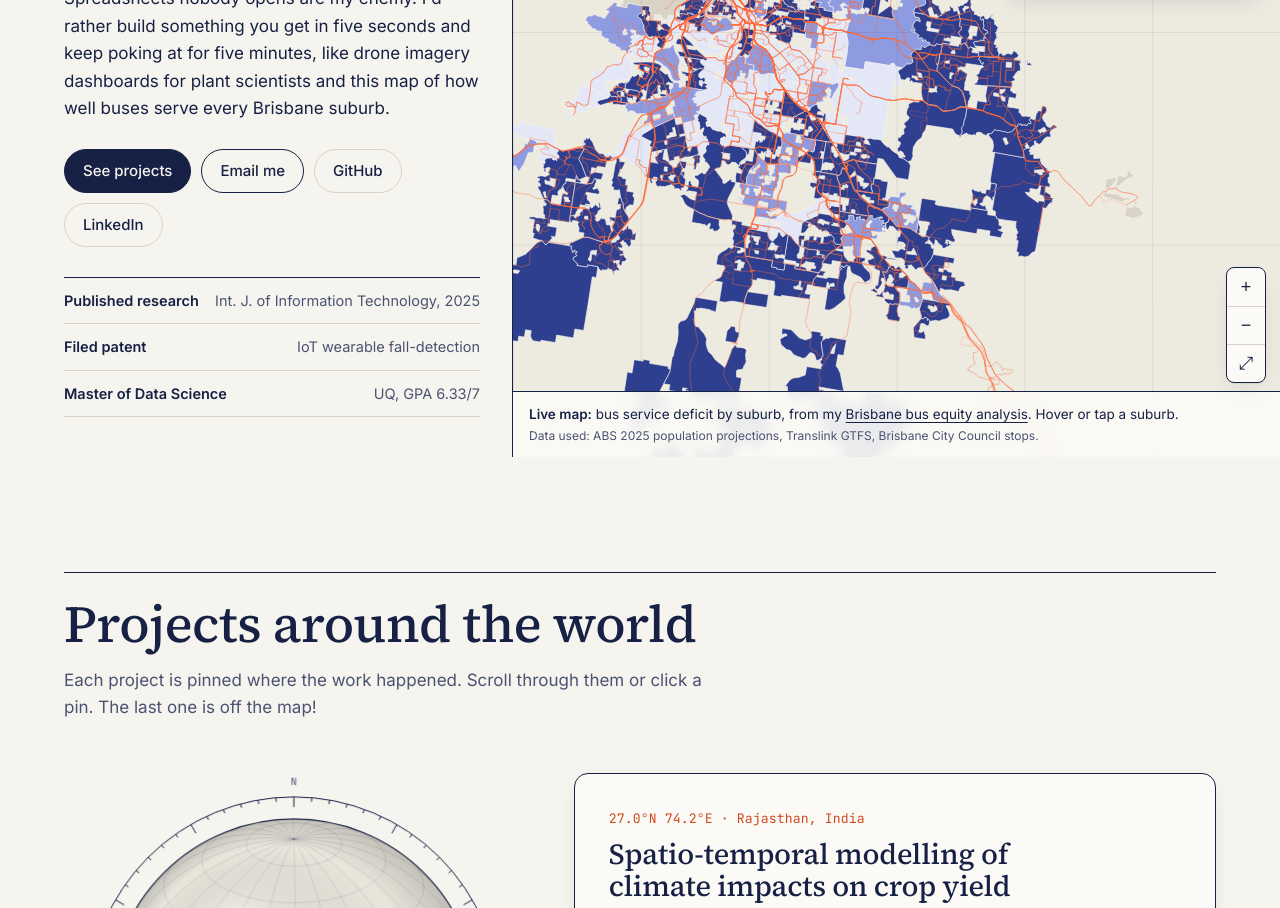
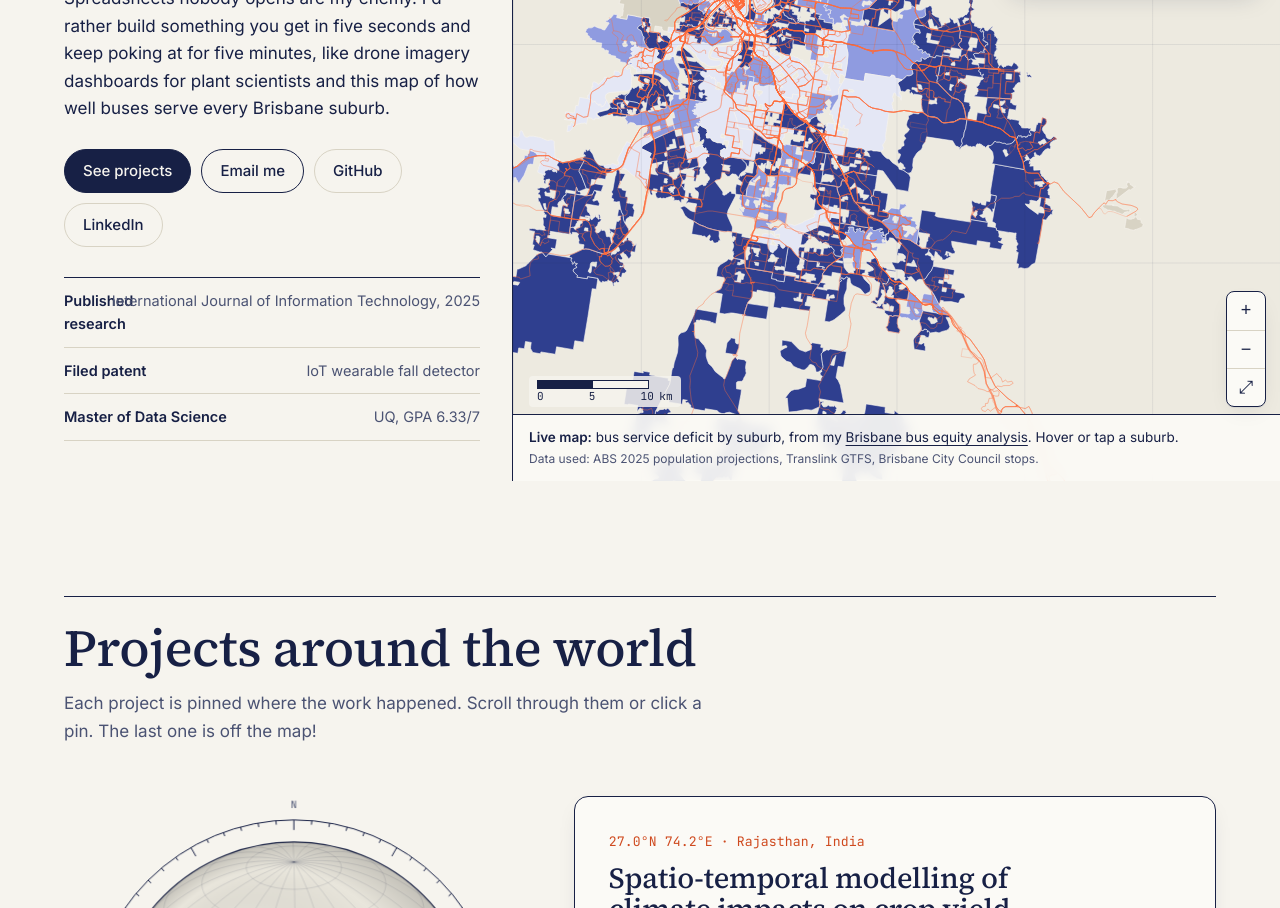
Before and after one commit to zwubhi/zwubhi.github.io, a plain HTML site: page index.html in a window 1280 px wide. Shown: the part 449-1357 px from the top of the page. Drawn offline with Linux system fonts and the light colour scheme.

Commit message:
updated files

```diff
--- a/css/style-v4.css
+++ b/css/style-v4.css
@@ -155,8 +155,7 @@ a:hover { color: var(--accent); }
 :root:not([data-theme="dark"]) .routes path { stroke-opacity: .32; }
 .stops circle { fill: var(--paper); stroke: var(--ink); stroke-width: 1.6; vector-effect: non-scaling-stroke; }
 .stops circle:hover { fill: var(--route); }
-.map-coords { position: absolute; top: 14px; left: 16px; z-index: 3; color: var(--ink-2); background: color-mix(in srgb, var(--paper) 80%, transparent); padding: 3px 8px; border-radius: 4px; }
-.map-north { position: absolute; top: 46px; left: 16px; width: 38px; z-index: 3; }
+.map-north { position: absolute; top: 14px; left: 16px; width: 38px; z-index: 3; }
 .map-north circle { fill: color-mix(in srgb, var(--paper) 85%, transparent); stroke: var(--ink); stroke-width: 1; }
 .map-north path { fill: var(--ink); }
 .map-north text { display: none; }
@@ -191,6 +190,14 @@ input[type="radio"], input[type="checkbox"] { accent-color: var(--c-under); widt
 .map-zoom button { width: 38px; height: 38px; border: 0; background: none; color: var(--ink); font-size: 18px; cursor: pointer; }
 .map-zoom button + button { border-top: 1px solid var(--line); }
 .map-zoom button:hover { background: var(--paper-2); }
+.map-scale { position: absolute; left: 16px; bottom: 74px; z-index: 3; display: grid; grid-template-columns: auto auto; align-items: center; column-gap: 6px; row-gap: 1px; font-size: 11px; line-height: 1.2; color: var(--ink); background: color-mix(in srgb, var(--paper) 85%, transparent); padding: 4px 8px; border-radius: 4px; }
+.map-scale .bar { display: block; box-sizing: content-box; height: 7px; width: 80px; border: 1px solid var(--ink); background: linear-gradient(90deg, var(--ink) 50%, var(--paper) 50%); }
+.map-scale .ticks { grid-column: 1; grid-row: 2; position: relative; height: 1.2em; }
+.map-scale .ticks span { position: absolute; top: 0; white-space: nowrap; }
+.map-scale .t0 { left: 0; }
+.map-scale .t1 { left: 50%; transform: translateX(-50%); }
+.map-scale .t2 { right: 0; transform: translateX(50%); }
+.map-scale .unit { grid-column: 2; grid-row: 2; padding-left: 4px; }
 .map-tip {
   position: absolute; z-index: 6; pointer-events: none;
   background: var(--ink); color: var(--paper);
@@ -406,6 +413,7 @@ input[type="radio"], input[type="checkbox"] { accent-color: var(--c-under); widt
   .map-panel { position: relative; top: auto; right: auto; width: auto; grid-row: 2; margin: 0; border-radius: 0; border-width: 1px 0 0; box-shadow: none; backdrop-filter: none; }
   .map-cap { position: relative; grid-row: 3; }
   .map-zoom { top: calc(62svh - 132px); bottom: auto; }
+  .map-scale { top: calc(62svh - 46px); bottom: auto; }
   .edu, .footer-in { grid-template-columns: minmax(0, 1fr); }
   .facts div { grid-template-columns: minmax(0, 1fr); gap: 0; }
   .facts dd { text-align: left; }
--- a/index.html
+++ b/index.html
@@ -59,8 +59,8 @@
       <a class="btn btn-ghost" href="https://www.linkedin.com/in/zwubhi" target="_blank" rel="noopener">LinkedIn</a>
     </div>
     <dl class="facts">
-      <div><dt>Published research</dt><dd>Int. J. of Information Technology, 2025</dd></div>
-      <div><dt>Filed patent</dt><dd>IoT wearable fall-detection</dd></div>
+      <div><dt>Published research</dt><dd>International Journal of Information Technology, 2025</dd></div>
+      <div><dt>Filed patent</dt><dd>IoT wearable fall detector</dd></div>
       <div><dt>Master of Data Science</dt><dd>UQ, GPA 6.33/7</dd></div>
     </dl>
   </div>
@@ -70,7 +70,6 @@
       <img class="map-fallback" src="images/map-static.png" alt="Map of Brisbane SA2 suburbs shaded by bus service deficit category, with bus routes" width="1200" height="900">
     </div>
     <div class="map-grid" aria-hidden="true"></div>
-    <div class="map-coords mono" id="map-coords" aria-hidden="true">27.4700°S 153.0300°E</div>
     <div class="map-north" aria-hidden="true"><svg viewBox="0 0 40 40"><circle cx="20" cy="20" r="18"/><path d="M20 6 L26 26 L20 22 L14 26 Z"/><text x="20" y="38">N</text></svg></div>
 
     <div class="map-panel" id="map-panel" hidden>
@@ -96,6 +95,7 @@
       <button type="button" data-zoom="out" aria-label="Zoom out">−</button>
       <button type="button" data-zoom="reset" aria-label="Reset view">⤢</button>
     </div>
+    <div class="map-scale mono" id="map-scale" aria-hidden="true"><span class="bar"></span><span class="unit">km</span><span class="ticks"><span class="t0">0</span><span class="t1">2.5</span><span class="t2">5</span></span></div>
     <div class="map-tip" id="map-tip" role="status" hidden></div>
 
     <figcaption class="map-cap">
@@ -148,7 +148,7 @@
         <h3>Brisbane bus service equity analysis</h3>
         <p class="p-meta">Independent QGIS project</p>
         <p>I joined ABS 2025 population projections to SA1 and SA2 boundaries, rebuilt every route from Translink's GTFS feed, processed 2.88 million scheduled stop departures and aggregated them to suburbs with spatial joins.</p>
-        <p class="p-result"><span class="num mono">138 of 227</span> suburbs are under-served. The most under-served include fast-growing outer suburbs, Chambers Flat–Logan Reserve and Yarrabilba, and dense inner suburbs such as Kangaroo Point.</p>
+        <p class="p-result"><span class="num mono">138 of 227</span> suburbs are under-served. The most under-served include fast-growing outer suburbs such as Chambers Flat–Logan Reserve and Yarrabilba, and dense inner suburbs such as Kangaroo Point.</p>
         <p class="p-limit">Future work: add ABS car ownership data to flag suburbs where few households have a car and buses are critical.</p>
         <ul class="tags"><li>QGIS</li><li>GTFS</li><li>ABS SA1/SA2</li><li>Spatial joins</li></ul>
         <div class="p-links"><a class="p-link" href="#map">Explore it on the map</a><a class="p-link" href="https://github.com/zwubhi/brisbane-bus-service-deficit" target="_blank" rel="noopener">View on GitHub</a></div>
@@ -173,7 +173,7 @@
         <p class="p-meta">IoT wearable project</p>
         <p>FALLERT is worn as a waistband. It combines an accelerometer, gyroscope, barometer and heart-rate sensor to detect a fall from everyday movement and estimate the impact. A NodeMCU (ESP8266) with a SIM800 module sends Wi-Fi and SMS alerts to carers.</p>
         <p class="p-result"><span class="num mono">Patent filed</span> for the working prototype.</p>
-        <p class="p-limit">Impact: carers are alerted automatically by Wi-Fi and SMS, so an older person living alone can get help without having to call for it.</p>
+        <p class="p-limit">Impact: carers are alerted automatically, so an older person living alone can get help without having to call for it.</p>
         <ul class="tags"><li>Accelerometer</li><li>Gyroscope</li><li>Barometer</li><li>Heart-rate sensor</li></ul>
       </article>
 
@@ -193,7 +193,7 @@
 
       <article class="project" id="p-moon" data-moon="1" data-lat="0" data-lon="0" data-place="The Moon">
         <p class="p-loc mono">To the moon and back</p>
-        <h3>Moon craters detection</h3>
+        <h3>Moon crater detection</h3>
         <p>Labelled 29 lunar surface images manually, cleaned them with OpenCV sharpening and noise filters, and fine-tuned a pretrained YOLOv5 detector for a single crater class.</p>
         <p class="p-result"><span class="num mono">0.56 mAP</span> on the validation images.</p>
         <p class="p-limit">With only 29 images this is a proof of concept.</p>
@@ -223,7 +223,7 @@
     </li>
 
     <li class="stop" data-city="chennai">
-      <div class="stop-label mono">Aug 2022 – May 2023</div>
+      <div class="stop-label mono">Aug 2022–May 2023</div>
       <article class="job" id="j-vitdsc">
         <h3>Content Head</h3>
         <p class="job-org">Data Science Club, Vellore Institute of Technology, Chennai, India</p>
@@ -236,7 +236,7 @@
     </li>
 
     <li class="stop" data-city="chennai">
-      <div class="stop-label mono">Jun 2023 – Jul 2023</div>
+      <div class="stop-label mono">Jun 2023–Jul 2023</div>
       <article class="job" id="j-bhive" data-skills="bi">
         <h3>Data Analyst Intern</h3>
         <p class="job-org"><a href="https://www.linkedin.com/company/bhive-technologies/" target="_blank" rel="noopener">Bhive Technologies</a>, Chennai, India</p>
@@ -250,7 +250,7 @@
     </li>
 
     <li class="stop" data-city="goldcoast">
-      <div class="stop-label mono">Dec 2025 – Jan 2026</div>
+      <div class="stop-label mono">Dec 2025–Jan 2026</div>
       <article class="job" id="j-chatstat" data-skills="bi">
         <h3>Product Analyst Intern</h3>
         <p class="job-org"><a href="https://www.linkedin.com/company/chatstat/" target="_blank" rel="noopener">Chatstat</a>, Gold Coast, Australia</p>
@@ -259,7 +259,7 @@
     </li>
 
     <li class="stop" data-city="brisbane">
-      <div class="stop-label mono">Jan – Mar 2026</div>
+      <div class="stop-label mono">Jan 2026–Mar 2026</div>
       <article class="job" id="j-aemo" data-skills="bi eng">
         <h3>Business Analyst Intern</h3>
         <p class="job-org"><a href="https://www.linkedin.com/company/australian-energy-market-operator/" target="_blank" rel="noopener">Australian Energy Market Operator</a>, Brisbane, Australia</p>
@@ -272,7 +272,7 @@
     </li>
 
     <li class="stop" data-city="brisbane">
-      <div class="stop-label mono">Jul 2026 – Present</div>
+      <div class="stop-label mono">Jul 2026–Present</div>
       <article class="job" id="j-toastmasters">
         <h3>Founding Charter Member</h3>
         <p class="job-org"><a href="https://www.linkedin.com/company/brisbane-northside-multicultural-toastmasters-club/" target="_blank" rel="noopener">Brisbane North Multicultural Toastmasters Club</a>, Brisbane, Australia</p>
@@ -281,7 +281,7 @@
     </li>
 
     <li class="stop" data-city="remote">
-      <div class="stop-label mono">Aug 2026 – Present</div>
+      <div class="stop-label mono">Aug 2026–Present</div>
       <article class="job" id="j-mercor" data-skills="">
         <h3>Generalist Expert (freelance)</h3>
         <p class="job-org"><a href="https://www.linkedin.com/company/mercor-ai/" target="_blank" rel="noopener">Mercor</a>, Remote</p>
@@ -290,13 +290,13 @@
     </li>
 
     <li class="stop" data-city="goldcoast">
-      <div class="stop-label mono">Sep 2026 – Present</div>
+      <div class="stop-label mono">Sep 2026–Present</div>
       <article class="job" id="j-gchhs" data-skills="ml eng bi">
         <h3>Data and Reporting Intern</h3>
         <p class="job-org"><a href="https://www.linkedin.com/company/gold-coast-hospital-and-health-service/" target="_blank" rel="noopener">Gold Coast Hospital and Health Service</a>, Gold Coast, Australia</p>
         <ul>
           <li>Modelled 800,000+ workforce records for 1,200+ staff to understand role changes.</li>
-          <li>Deployed LightGBM models to predict a move of role, position, department or facility within 12 months (ROC-AUC 0.76) and exits (0.72), explained with SHAP.</li>
+          <li>Deployed LightGBM models to predict whether staff would change role, position, department or facility within 12 months (ROC-AUC 0.76) or leave (0.72), explained with SHAP.</li>
           <li>Built a scheduled Microsoft Fabric pipeline that refreshes the predictions for workforce planning.</li>
           <li>Automated the fortnightly Emergent Leave compliance review with Power Automate and Office Scripts.</li>
         </ul>
@@ -305,7 +305,7 @@
     </li>
 
     <li class="stop" data-city="brisbane">
-      <div class="stop-label mono">Sep 2026 – Present</div>
+      <div class="stop-label mono">Sep 2026–Present</div>
       <article class="job" id="j-appn" data-skills="geo eng ml">
         <h3>Associate Research Assistant</h3>
         <p class="job-org"><a href="https://www.linkedin.com/company/australian-plant-phenomics-facility/" target="_blank" rel="noopener">Australian Plant Phenomics Network</a>, Brisbane, Australia</p>
@@ -313,7 +313,7 @@
           <li>Built a geospatial dashboard for viewing plot-level drone imagery and vegetation indices without GIS software.</li>
           <li>Built a browser-based plot designer that exports GIS-ready trial layouts in each project's coordinate system.</li>
           <li>Replaced manual downloads from the Hiphen Cloverfield API with scheduled ingestion into the research data repository.</li>
-          <li>Built a browser-based web app around an existing YOLO11 sorghum head-count model, making it easy for researchers to run counts and fix missed detections.</li>
+          <li>Developed a browser-based web app around an existing YOLO11 sorghum head-count model, making it easy for researchers to run counts and fix missed detections.</li>
         </ul>
         <p class="job-tech mono">Python · PyQGIS · geopandas · rasterio · JavaScript · FastAPI · ARDC Nectar</p>
       </article>
@@ -351,7 +351,7 @@
       <li data-skills="ml geo"><button type="button" class="flip" aria-pressed="false"><span class="flip-inner"><span class="face front"><span class="flip-title">Craters on the Moon</span><span class="dots"></span><svg class="flip-ico" viewBox="0 0 16 16" aria-hidden="true"><path d="M13 6.5A5.2 5.2 0 0 0 3.6 4.4M3 9.5a5.2 5.2 0 0 0 9.4 2.1" fill="none" stroke="currentColor" stroke-width="1.4" stroke-linecap="round"/><path d="M3.2 1.8v2.9h2.9M12.8 14.2v-2.9H9.9" fill="none" stroke="currentColor" stroke-width="1.4" stroke-linecap="round" stroke-linejoin="round"/></svg></span><span class="face back">With a small team and only 29 images, we had to be resourceful. I learnt that a proof of concept is a good place to start, not a failure.</span></span></button></li>
       <li data-skills="eng"><button type="button" class="flip" aria-pressed="false"><span class="flip-inner"><span class="face front"><span class="flip-title">FALLERT wearable</span><span class="dots"></span><svg class="flip-ico" viewBox="0 0 16 16" aria-hidden="true"><path d="M13 6.5A5.2 5.2 0 0 0 3.6 4.4M3 9.5a5.2 5.2 0 0 0 9.4 2.1" fill="none" stroke="currentColor" stroke-width="1.4" stroke-linecap="round"/><path d="M3.2 1.8v2.9h2.9M12.8 14.2v-2.9H9.9" fill="none" stroke="currentColor" stroke-width="1.4" stroke-linecap="round" stroke-linejoin="round"/></svg></span><span class="face back">Good design starts with comfort, not just function. Many older people in India already wear waistbands for back pain, so we built the fall detector into one.</span></span></button></li>
       <li data-skills="bi"><button type="button" class="flip" aria-pressed="false"><span class="flip-inner"><span class="face front"><span class="flip-title">Business dashboards</span><span class="dots"></span><svg class="flip-ico" viewBox="0 0 16 16" aria-hidden="true"><path d="M13 6.5A5.2 5.2 0 0 0 3.6 4.4M3 9.5a5.2 5.2 0 0 0 9.4 2.1" fill="none" stroke="currentColor" stroke-width="1.4" stroke-linecap="round"/><path d="M3.2 1.8v2.9h2.9M12.8 14.2v-2.9H9.9" fill="none" stroke="currentColor" stroke-width="1.4" stroke-linecap="round" stroke-linejoin="round"/></svg></span><span class="face back">Pulling data from different sources taught me to stay organised and to question every number before it reaches a report.</span></span></button></li>
-      <li data-skills="bi eng"><button type="button" class="flip" aria-pressed="false"><span class="flip-inner"><span class="face front"><span class="flip-title">Stakeholder data clean-up</span><span class="dots"></span><svg class="flip-ico" viewBox="0 0 16 16" aria-hidden="true"><path d="M13 6.5A5.2 5.2 0 0 0 3.6 4.4M3 9.5a5.2 5.2 0 0 0 9.4 2.1" fill="none" stroke="currentColor" stroke-width="1.4" stroke-linecap="round"/><path d="M3.2 1.8v2.9h2.9M12.8 14.2v-2.9H9.9" fill="none" stroke="currentColor" stroke-width="1.4" stroke-linecap="round" stroke-linejoin="round"/></svg></span><span class="face back">Cleaning 100,000+ records is slow, detailed work. It taught me attention to detail, that small errors left alone grow into big ones, and to appreciate coffee as a non-coffee person.</span></span></button></li>
+      <li data-skills="bi eng"><button type="button" class="flip" aria-pressed="false"><span class="flip-inner"><span class="face front"><span class="flip-title">Stakeholder data clean-up</span><span class="dots"></span><svg class="flip-ico" viewBox="0 0 16 16" aria-hidden="true"><path d="M13 6.5A5.2 5.2 0 0 0 3.6 4.4M3 9.5a5.2 5.2 0 0 0 9.4 2.1" fill="none" stroke="currentColor" stroke-width="1.4" stroke-linecap="round"/><path d="M3.2 1.8v2.9h2.9M12.8 14.2v-2.9H9.9" fill="none" stroke="currentColor" stroke-width="1.4" stroke-linecap="round" stroke-linejoin="round"/></svg></span><span class="face back">Cleaning 100,000+ records is slow, detailed work. It taught me attention to detail, showed me that small errors left alone grow into big ones, and made me appreciate coffee as a non-coffee person.</span></span></button></li>
     </ul>
   </div>
 </section>
@@ -363,7 +363,7 @@
   </div>
   <div class="edu">
     <article>
-      <p class="mono edu-when">2020 – 2025</p>
+      <p class="mono edu-when">2020–2025</p>
       <h3>Integrated Master of Technology, Software Engineering</h3>
       <p class="edu-inst">Vellore Institute of Technology, Chennai</p>
       <p class="edu-gpa mono">GPA 9.09/10</p>
@@ -374,12 +374,12 @@
       </ul>
     </article>
     <article>
-      <p class="mono edu-when">2025 – 2026</p>
+      <p class="mono edu-when">2025–2026</p>
       <h3>Master of Data Science</h3>
       <p class="edu-inst">The University of Queensland, Brisbane</p>
       <p class="edu-gpa mono">GPA 6.33/7</p>
       <ul>
-        <li>Dean's Commendation for Academic Excellence with a 6.75/7 in Semester 1 2026</li>
+        <li>Dean's Commendation for Academic Excellence with a GPA of 6.75/7 in Semester 1, 2026</li>
         <li>UQ High Achievers Award with a 25% merit scholarship</li>
         <li>Excellence in Business Communication Skills award for my capstone</li>
       </ul>
--- a/js/main-v4.js
+++ b/js/main-v4.js
@@ -74,8 +74,8 @@
   const tip = document.getElementById('map-tip');
   const panel = document.getElementById('map-panel');
   const zoomBox = document.getElementById('map-zoom');
-  const coordsEl = document.getElementById('map-coords');
   const legendEl = document.getElementById('map-legend');
+  const scaleEl = document.getElementById('map-scale');
   const SVGNS = 'http://www.w3.org/2000/svg';
   const K = 1000; // projected units per degree of latitude
 
@@ -170,6 +170,7 @@
       world.setAttribute('transform', `translate(${tx.toFixed(2)} ${ty.toFixed(2)}) scale(${s.toFixed(5)})`);
       const r = (5 / s).toFixed(3);
       stopEls.forEach(c => c.setAttribute('r', r));
+      updateScale();
       svg.style.touchAction = (s > base * 1.05) ? 'none' : 'pan-y';
     }
     function resize(keep) {
@@ -206,6 +207,32 @@
       if (smooth) animateTo(ns, ntx, nty); else { s = ns; tx = ntx; ty = nty; apply(); }
     }
 
+    function geoDist(lo1, la1, lo2, la2) { // great-circle distance in metres
+      const R = 6371008.8, r = Math.PI / 180, dLa = (la2 - la1) * r, dLo = (lo2 - lo1) * r;
+      const h = Math.sin(dLa / 2) ** 2 + Math.cos(la1 * r) * Math.cos(la2 * r) * Math.sin(dLo / 2) ** 2;
+      return 2 * R * Math.asin(Math.sqrt(h));
+    }
+    function updateScale() {
+      // metres per screen pixel, measured from the map's own projection at the current zoom,
+      // including any CSS/SVG scaling between map units and real screen pixels
+      const ctm = world.getScreenCTM();
+      if (!ctm || !W) return;
+      const pxPerUnit = Math.hypot(ctm.a, ctm.b);
+      const cx = (W / 2 - tx) / s, cy = (H / 2 - ty) / s, half = 50 / pxPerUnit;
+      const [lo1, la1] = inv(cx - half, cy), [lo2, la2] = inv(cx + half, cy);
+      const mPerPx = geoDist(lo1, la1, lo2, la2) / 100;
+      // round length whose bar is 60-120 px: steps of 1, 2, 4, 5 x 10^n are never more than 2x apart
+      let len = 1000;
+      outer: for (let e = 1; e <= 6; e++) for (const m of [1, 2, 4, 5]) { const L = m * 10 ** e; if (L / mPerPx >= 60) { len = L; break outer; } }
+      const px = len / mPerPx;
+      scaleEl.querySelector('.bar').style.width = px.toFixed(1) + 'px';
+      scaleEl.querySelector('.ticks').style.width = px.toFixed(1) + 'px';
+      const km = len >= 1000, v = km ? len / 1000 : len;
+      scaleEl.querySelector('.t1').textContent = String(v / 2);
+      scaleEl.querySelector('.t2').textContent = String(v);
+      scaleEl.querySelector('.unit').textContent = km ? 'km' : 'm';
+    }
+
     /* --- interaction: pan, zoom --- */
     const pt = e => { const r = svg.getBoundingClientRect(); return [e.clientX - r.left, e.clientY - r.top]; };
     let drag = null, moved = false;
@@ -218,8 +245,6 @@
     });
     svg.addEventListener('pointermove', e => {
       const p = pt(e);
-      const [lon, lat] = inv((p[0] - tx) / s, (p[1] - ty) / s);
-      coordsEl.textContent = `${Math.abs(lat).toFixed(4)}°${lat < 0 ? 'S' : 'N'} ${lon.toFixed(4)}°E`;
       if (pointers.has(e.pointerId)) {
         const prev = pointers.get(e.pointerId);
         pointers.set(e.pointerId, p);
```
